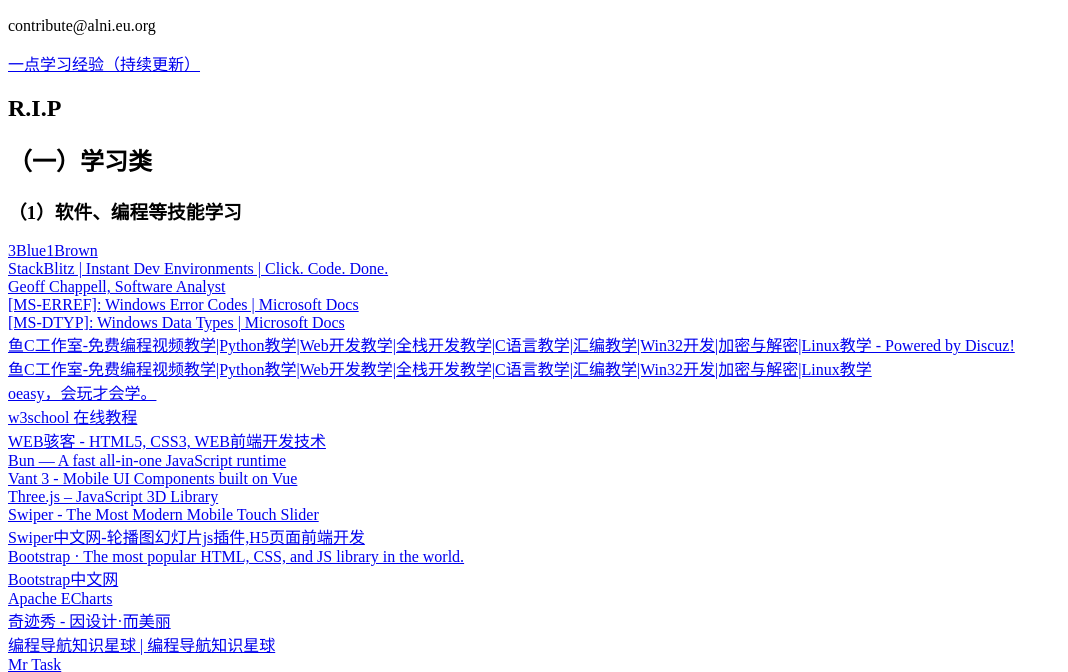
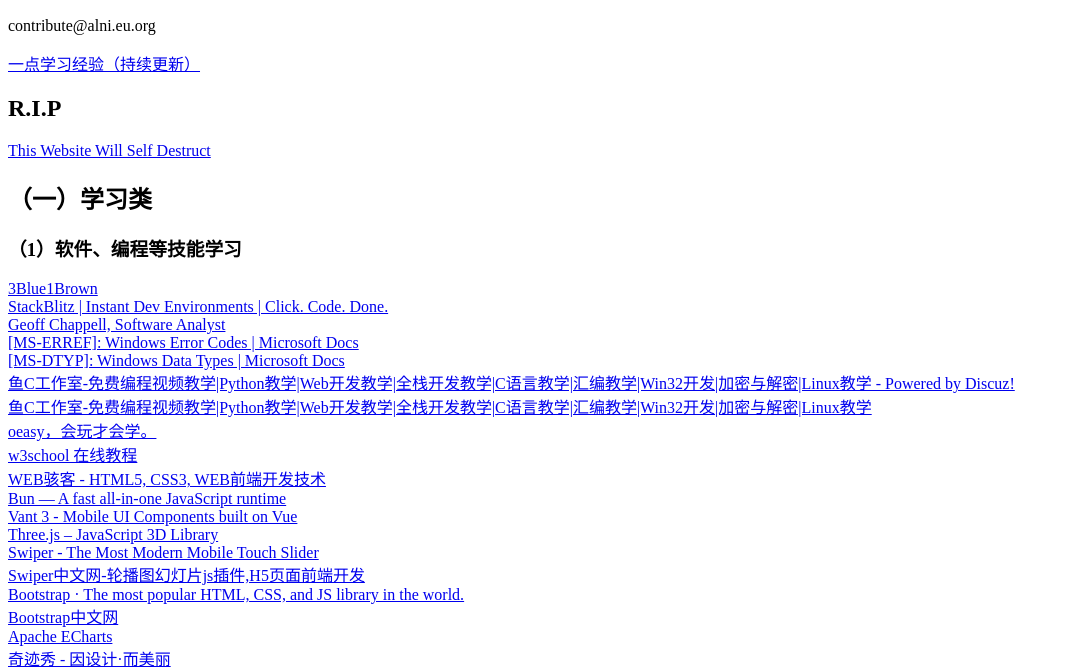
Before and after one commit to fgh23333/alni.eu.org, a plain HTML site: page index.html in a window 1280 px wide. Shown: the part 118-790 px from the top of the page, without its empty margins (0-1068 px from the left). Drawn offline with Linux system fonts and the light colour scheme; a script that the page names is missing.

Commit message:
Update index.html

```diff
--- a/index.html
+++ b/index.html
@@ -18,7 +18,7 @@
         <p>contribute@alni.eu.org</p>
         <div><a href="https://tips.bookpro.cf">一点学习经验（持续更新）</a></div>
     <h2>R.I.P</h2>
-
+        <div><a href="https://www.thiswebsitewillselfdestruct.com/">This Website Will Self Destruct</a></div>
     <h2>（一）学习类</h2>
         <h3>（1）软件、编程等技能学习</h3>
             <div><a href="https://www.3blue1brown.com/">3Blue1Brown</a></div>
```
